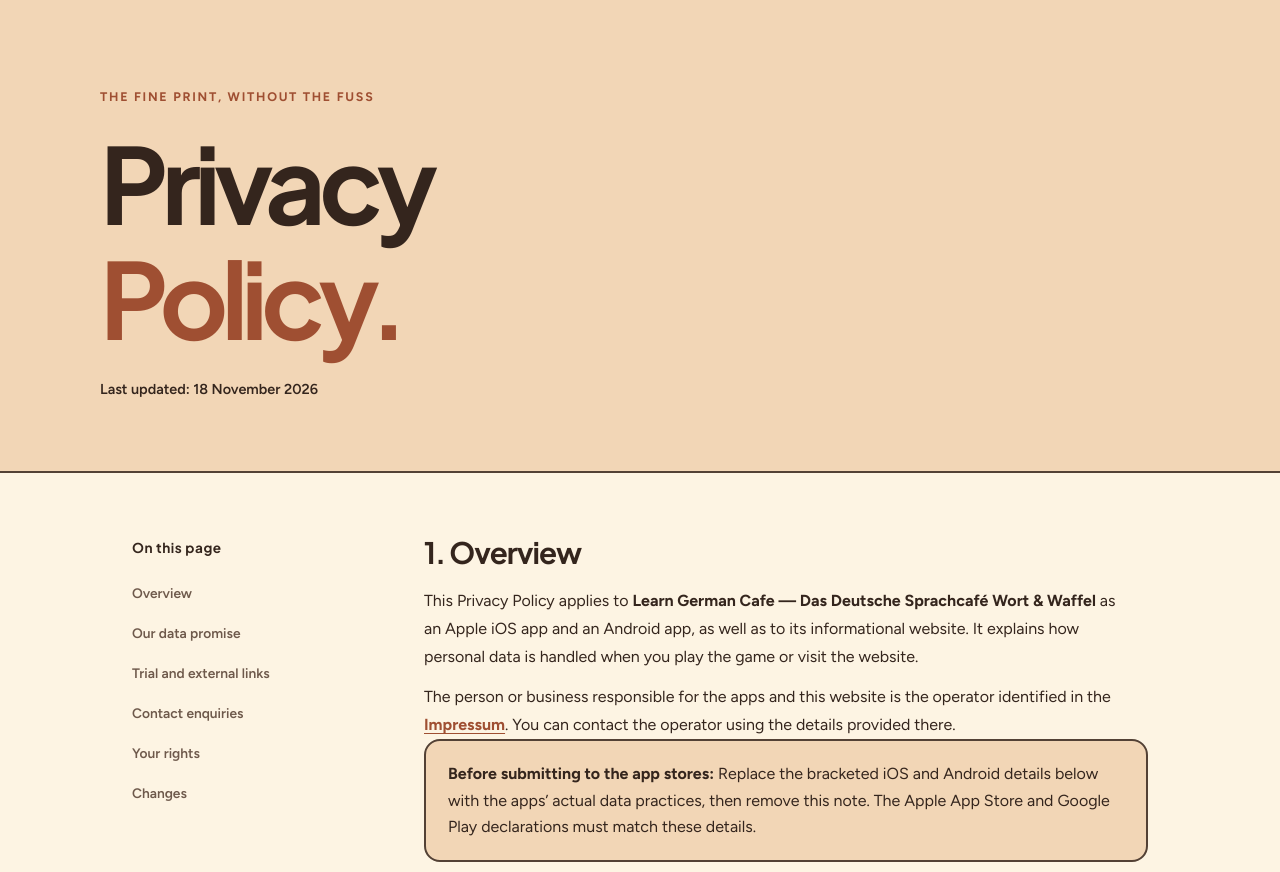
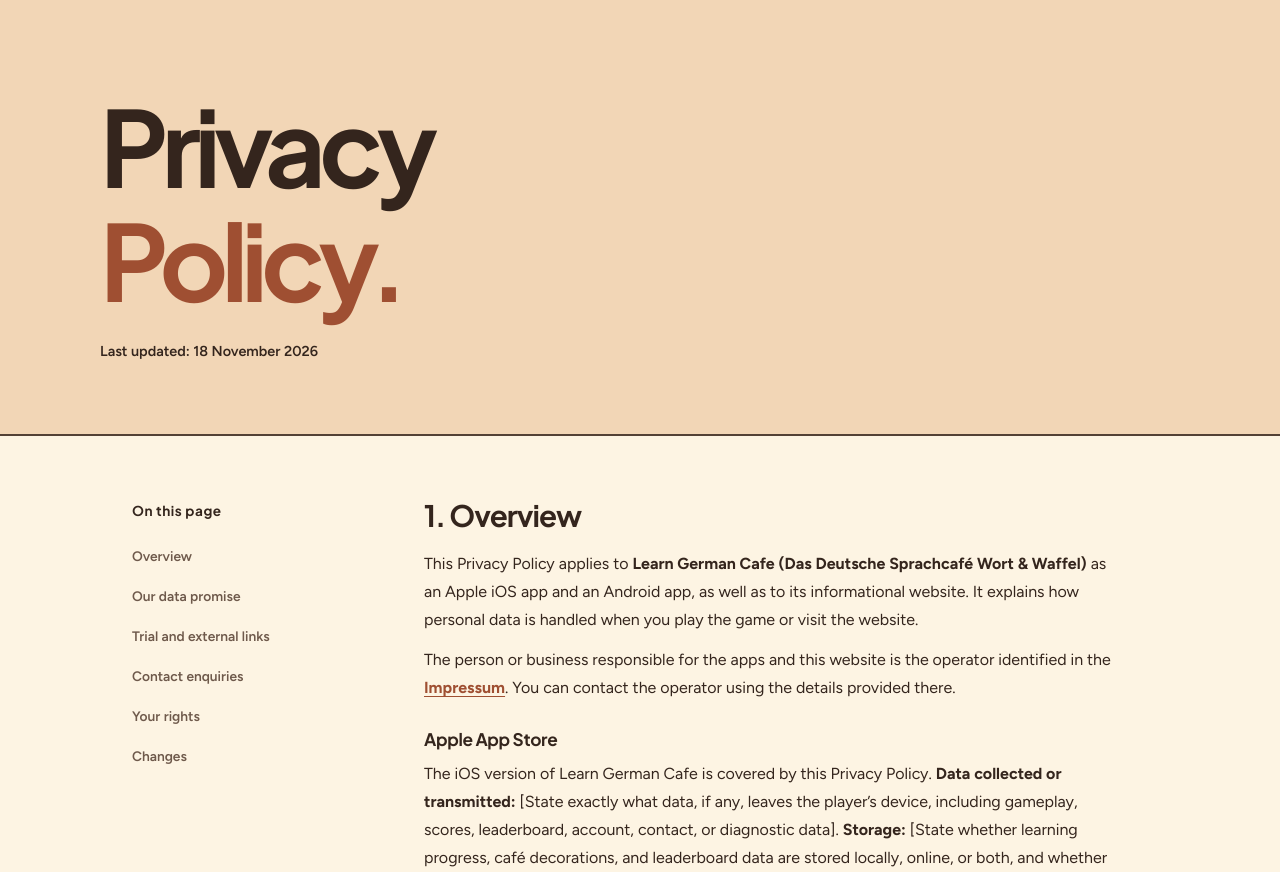
Before and after one commit to jlzs262/languagelearningcafe, a plain HTML site: page privacy.html in a window 1280 px wide. Shown: the part 80-952 px from the top of the page. Drawn offline with Linux system fonts and the light colour scheme.

Commit message:
Update website

```diff
--- a/privacy.html
+++ b/privacy.html
@@ -35,7 +35,6 @@
   <main id="main-content">
     <section class="legal-hero">
       <div class="legal-hero-inner">
-        <p class="section-label">The fine print, without the fuss</p>
         <h1>Privacy<br><em>Policy.</em></h1>
         <p class="legal-updated">Last updated: 18 November 2026</p>
       </div>
@@ -55,15 +54,11 @@
       <article class="legal-document">
         <section id="overview">
           <h2>1. Overview</h2>
-          <p>This Privacy Policy applies to <strong>Learn German Cafe — Das Deutsche Sprachcafé Wort &amp; Waffel</strong> as an Apple iOS app and an Android app, as well as to its informational website. It explains how personal data is handled when you play the game or visit the website.</p>
+          <p>This Privacy Policy applies to <strong>Learn German Cafe &#40;Das Deutsche Sprachcafé Wort &amp; Waffel&#41;</strong> as an Apple iOS app and an Android app, as well as to its informational website. It explains how personal data is handled when you play the game or visit the website.</p>
           <p>The person or business responsible for the apps and this website is the operator identified in the <a class="inline-link" href="./impressum.html">Impressum</a>. You can contact the operator using the details provided there.</p>
 
-          <aside class="legal-note">
-            <strong>Before submitting to the app stores:</strong> Replace the bracketed iOS and Android details below with the apps’ actual data practices, then remove this note. The Apple App Store and Google Play declarations must match these details.
-          </aside>
-
           <div class="app-policy">
-            <h3>Apple App Store — iOS app</h3>
+            <h3>Apple App Store</h3>
             <p>The iOS version of Learn German Cafe is covered by this Privacy Policy. <strong>Data collected or transmitted:</strong> [State exactly what data, if any, leaves the player’s device, including gameplay, scores, leaderboard, account, contact, or diagnostic data]. <strong>Storage:</strong> [State whether learning progress, café decorations, and leaderboard data are stored locally, online, or both, and whether an account is required]. <strong>Third-party services:</strong> [Name any analytics, advertising, tracking, crash-reporting, or other external services, or state that none are used].</p>
           </div>
 
```
Also changed, not shown: index.html (+2 -5 lines).
